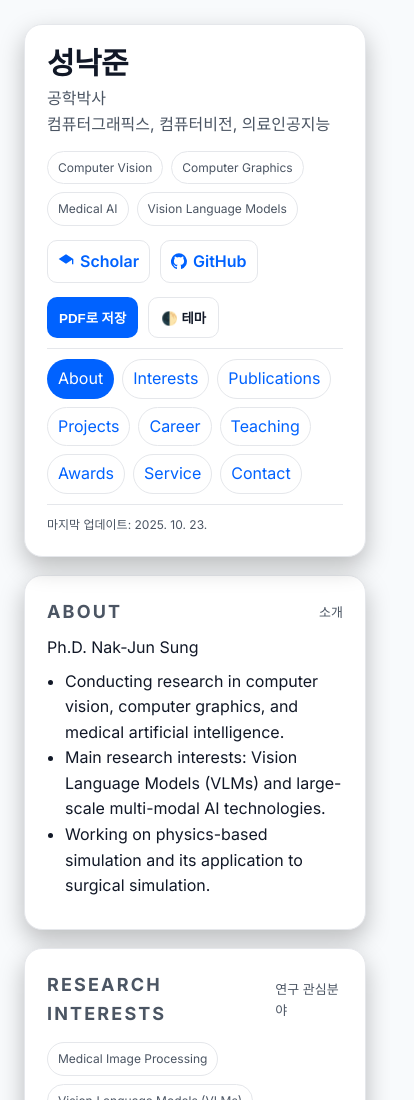
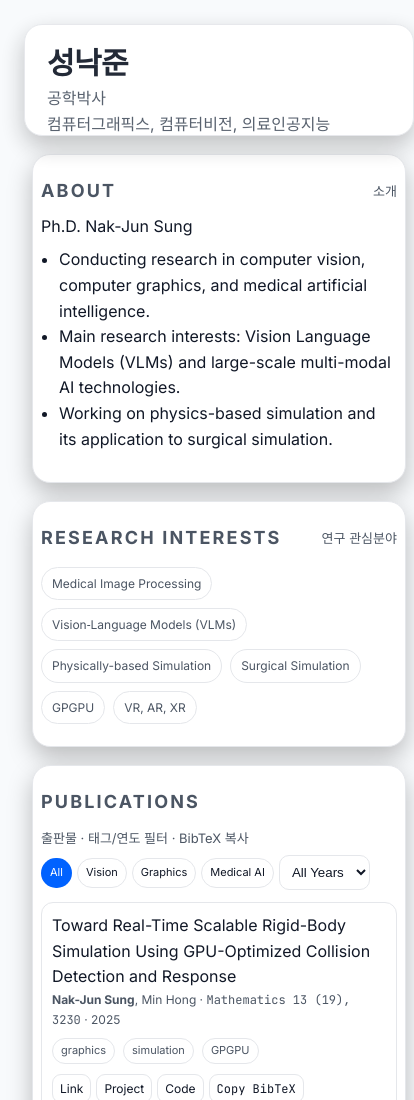
Before and after one commit to nakjun/nakjun.github.io, a plain HTML site: page index.html in a window 390 px wide. Shown: the top 1100 px of the page, 414 px wide, since content can reach past the window. Drawn offline with Linux system fonts and the light colour scheme.

Commit message:
mobile update

```diff
--- a/styles.css
+++ b/styles.css
@@ -1,5 +1,5 @@
 :root{
-  --bg: #0b0c10;       /* dark default (overridden by light) */
+  --bg: #0b0c10;
   --panel: #111218;
   --text: #e7e7ea;
   --muted:#b3b6c2;
@@ -22,55 +22,114 @@ body{font-family:Inter,system-ui,-apple-system,Segoe UI,Roboto,Helvetica,Arial;
 a{color:var(--brand);text-decoration:none}
 a:hover{text-decoration:underline}
 .container{display:grid; grid-template-columns: 310px 1fr; gap: var(--gap); max-width: calc(var(--maxw) + 310px); margin: 0 auto; padding: 24px;}
-@media (max-width: 980px){ .container{grid-template-columns:1fr} }
+@media (max-width: 980px){
+  .container{grid-template-columns:1fr;}
+  .side{
+    max-height: 112px;
+    overflow: hidden;
+    min-height: 0;
+    padding-top: 10px;
+    padding-bottom: 10px;
+    opacity: 0.92;
+    pointer-events: none;
+    transition: max-height 0.2s, opacity 0.2s;
+    position: fixed;
+    bottom: 0;
+    left: 0;
+    right: 0;
+    margin: 0 auto;
+    z-index: 10;
+    border-radius: 0;
+    border-top-left-radius: var(--radius);
+    border-top-right-radius: var(--radius);
+    width: 100vw;
+    display: block !important;
+  }
+  .main {
+    padding-bottom: 130px;
+  }
+}
+
 /* Sidebar */
 .side{position:sticky; top:20px; align-self:start; background:var(--panel); border:1px solid var(--border); border-radius:var(--radius); padding:22px; box-shadow:var(--shadow)}
 .name{font-size:30px; font-weight:800; line-height:1.1; letter-spacing:-0.02em}
 .tagline{color:var(--muted); margin-top:6px}
 .chipset{display:flex; flex-wrap:wrap; gap:8px; margin-top:14px}
 .chip{border:1px solid var(--border); padding:6px 10px; border-radius:999px; font-size:12px; color:var(--muted)}
-.social{display:flex; gap:10px; margin-top:14px}
+.social{display:flex; gap:10px; margin-top:14px; flex-wrap: wrap;}
 .social a{display:inline-flex; align-items:center; gap:6px; border:1px solid var(--border); background:transparent; padding:8px 10px; border-radius:10px; font-weight:600}
 .social svg{width:16px;height:16px}
-.actions{display:flex; gap:10px; margin-top:14px}
+.actions{display:flex; gap:10px; margin-top:14px; flex-wrap: wrap;}
 .btn{display:inline-flex; align-items:center; gap:8px; padding:10px 12px; border-radius:10px; background:var(--brand); color:white; border:none; font-weight:700}
 .btn.secondary{background:transparent; color:var(--text); border:1px solid var(--border)}
 .mono{font-family:"JetBrains Mono", ui-monospace, SFMono-Regular, Menlo, Consolas, monospace}
+
 /* Main */
 .main{display:flex; flex-direction:column; gap: var(--gap)}
 section{background:var(--panel); border:1px solid var(--border); border-radius:var(--radius); padding:22px; box-shadow:var(--shadow)}
-section header{display:flex; align-items:center; justify-content:space-between; gap:12px; margin-bottom:6px}
+section header{display:flex; align-items:center; justify-content:space-between; gap:12px; margin-bottom:6px; flex-wrap: wrap;}
 h2{font-size:18px; text-transform:uppercase; letter-spacing:.12em; color:var(--muted); margin:0}
 .subtitle{font-size:13px; color:var(--muted)}
 .prose p{margin:.5em 0}
 .grid{display:grid; gap:14px}
 .grid.cards{grid-template-columns: repeat(2, minmax(0,1fr))}
-@media (max-width: 880px){ .grid.cards{grid-template-columns: 1fr} }
+@media (max-width: 880px){
+  .grid.cards{grid-template-columns: 1fr}
+}
+@media (max-width: 600px){
+  .grid{gap:8px;}
+  .main, section{padding-left:8px;padding-right:8px;}
+  .card{padding:10px;}
+}
 .card{border:1px solid var(--border); border-radius:14px; padding:16px}
 .card .title{font-weight:700}
 .muted{color:var(--muted)}
 .tiny{font-size:12px}
 .divider{height:1px; background:var(--border); margin:10px 0}
+
 /* Timeline */
 .timeline{position:relative; margin-left:6px}
 .timeline:before{content:""; position:absolute; left:9px; top:0; bottom:0; width:2px; background:var(--border)}
 .titem{position:relative; padding-left:34px; margin:16px 0}
 .titem:before{content:""; position:absolute; left:2px; top:8px; width:14px; height:14px; border-radius:50%; background:var(--accent); box-shadow:0 0 0 3px var(--panel)}
+@media (max-width:600px){
+  .timeline{margin-left:0;}
+  .titem{padding-left:22px;}
+  .titem:before{left:-4px;}
+}
+
 /* Publication list */
 .filters{display:flex; gap:10px; flex-wrap:wrap; align-items:center}
-.pill{padding:6px 10px; border-radius:999px; border:1px solid var(--border); cursor:pointer; user-select:none}
+.pill{padding:6px 10px; border-radius:999px; border:1px solid var(--border); cursor:pointer; user-select:none; white-space:nowrap;}
 .pill.active{background:var(--brand); color:white; border-color:transparent}
+@media (max-width:600px){
+  .filters{gap:5px;}
+  .pill{padding:5px 8px; font-size:11px;}
+}
 .pub{display:grid; grid-template-columns: 1fr auto; gap:12px; padding:14px; border:1px solid var(--border); border-radius:12px}
 .pub .meta{font-size:13px; color:var(--muted)}
-.tag{font-size:11px; padding:3px 8px; border:1px solid var(--border); border-radius:999px; color:var(--muted)}
+@media (max-width:600px){
+  .pub{grid-template-columns:1fr; gap:8px; padding:10px;}
+  .pub .meta{font-size:12px;}
+}
+.tag{font-size:11px; padding:3px 8px; border:1px solid var(--border); border-radius:999px; color:var(--muted); white-space:nowrap;}
 .links{display:flex; gap:10px; flex-wrap:wrap}
 .links a, .links button{border:1px solid var(--border); background:transparent; padding:6px 10px; border-radius:9px; font-size:13px; color:var(--text)}
-.toast{position:fixed; left:50%; transform:translateX(-50%); bottom:20px; background:var(--text); color:var(--bg); padding:10px 14px; border-radius:10px; box-shadow:var(--shadow); opacity:0; pointer-events:none; transition:.2s}
+@media (max-width:600px){
+  .links{gap:5px;}
+  .links a, .links button{padding:4px 7px; font-size:12px;}
+}
+.toast{position:fixed; left:50%; transform:translateX(-50%); bottom:20px; background:var(--text); color:var(--bg); padding:10px 14px; border-radius:10px; box-shadow:var(--shadow); opacity:0; pointer-events:none; transition:.2s; z-index:99;}
 .toast.show{opacity:1}
 /* Nav */
 nav{display:flex; flex-wrap:wrap; gap:8px}
 nav a{padding:6px 10px; border:1px solid var(--border); border-radius:999px}
 nav a.active{background:var(--brand); color:white; border-color:transparent}
+@media (max-width:600px){
+  nav{gap:4px;}
+  nav a{padding:5px 8px; font-size:12px;}
+}
+
 /* Print */
 @media print{
   :root{--bg:white; --panel:white; --text:black; --muted:#333; --border:#ddd;}
```
